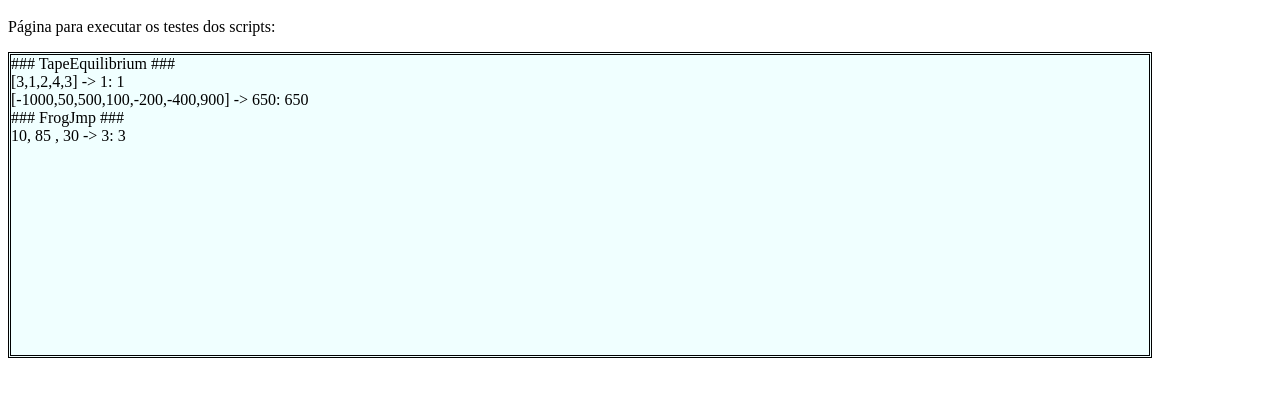
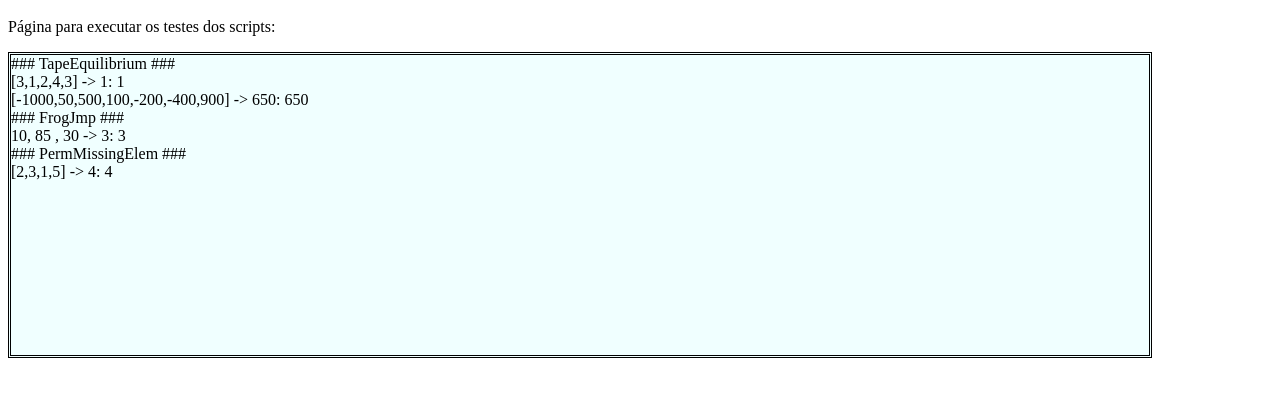
Before and after one commit to robsonximenes/codility, a plain HTML site: page index.html in a window 1280 px wide. Shown: the part 48-444 px from the top of the page. Drawn offline with Linux system fonts and the light colour scheme.

Commit message:
PermMissinElem 100%

```diff
--- /dev/null
+++ b/Lesson 3 - Time Complexity/PermMissingElem.js
@@ -0,0 +1,17 @@
+/**
+ * Created by 82546010549 on 22/08/16.
+ */
+console.log("### PermMissingElem ###");
+
+function solution(A){
+    var n = A.length+1;
+    var expected = (n*(n+1))/2;
+    var total = 0;
+    A.forEach(function(x){
+        total+=x;
+    });
+    return expected - total;
+}
+
+
+console.log("[2,3,1,5] -> 4:   "+ solution([2,3,1,5]));
--- a/index.html
+++ b/index.html
@@ -24,6 +24,7 @@
 
 <script src="Lesson%203%20-%20Time%20Complexity/TapeEquilibrium.js"></script>
 <script src="Lesson%203%20-%20Time%20Complexity/FrogJmp.js"></script>
+<script src="Lesson%203%20-%20Time%20Complexity/PermMissingElem.js"></script>
 
 </body>
 </html>
```
